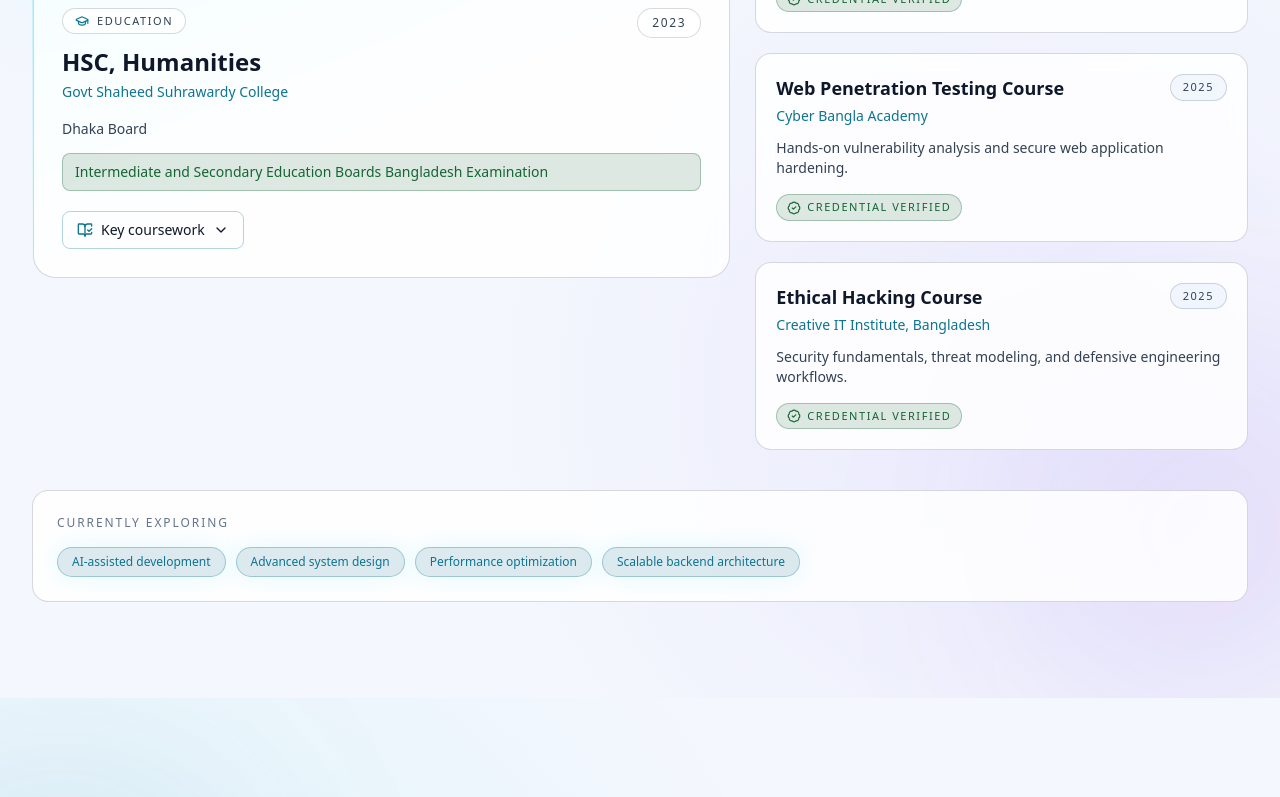
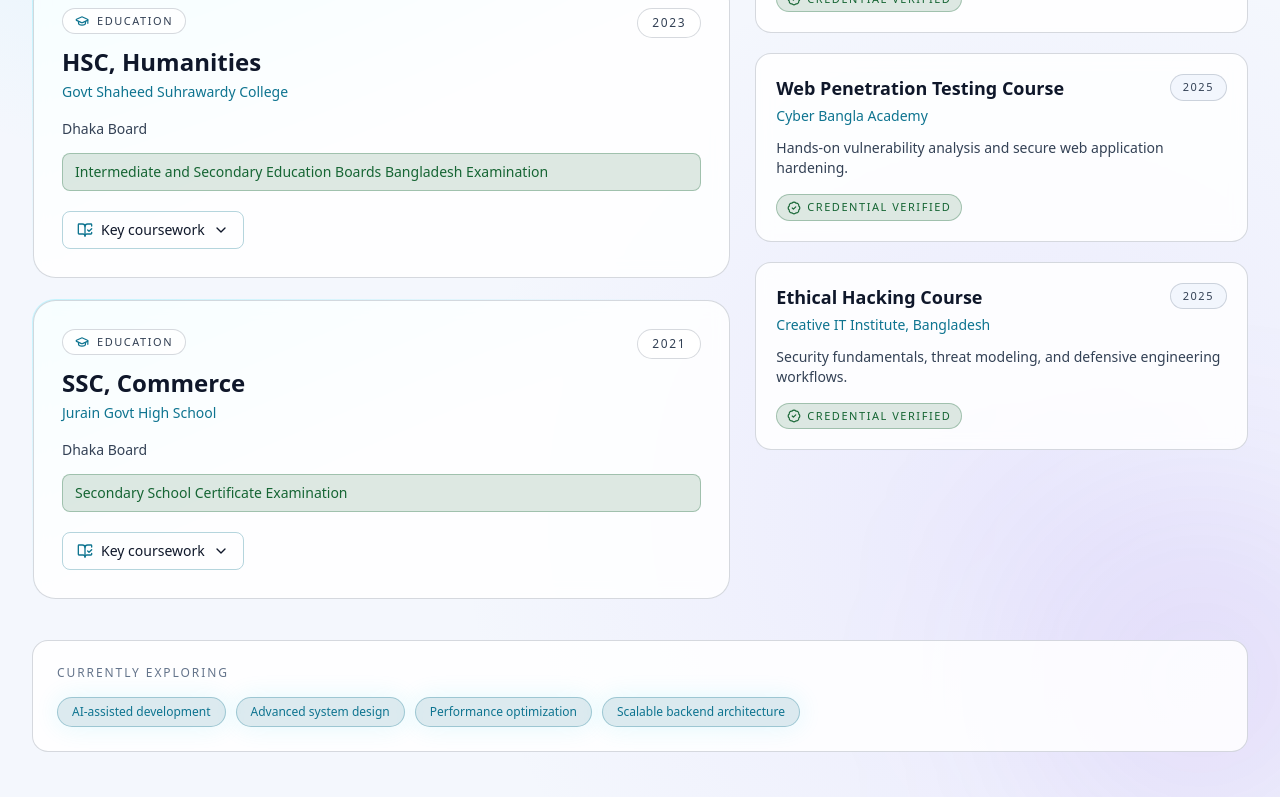
Before and after one commit to mjh-shikder/Next-Portfolio-mjh, a Next.js app: page / in a window 1280 px wide. Shown: the part 4167-4964 px from the top of the page. Built offline with nearby package versions, Linux system fonts and the light colour scheme.

Commit message:
New info added

```diff
--- a/src/app/projects/[id]/page.jsx
+++ b/src/app/projects/[id]/page.jsx
@@ -98,9 +98,10 @@ export default async function ProjectDetails({ params }) {
                                     <li>User can register and login</li>
                                     <li>User can search for blood donors</li>
                                     <li>Filter search donors by blood group and Location</li>
-                                    <li>User can request blood</li>
+                                    <li>User can request for blood</li>
                                     <li>User can donate blood </li>
                                     <li>User can Edit their profile</li>
+                                    <li>Stripe Payment Method</li>
 
                                 </ul>
                             </p>
--- a/src/components/EducationSection.jsx
+++ b/src/components/EducationSection.jsx
@@ -28,6 +28,14 @@ const educationItems = [
     honors: "Intermediate and Secondary Education Boards Bangladesh Examination",
     coursework: ["Social Work", "Economics", "Logic", "Civics"],
   },
+  {
+    degree: "SSC, Commerce",
+    institution: "Jurain Govt High School",
+    year: "2021",
+    specialization: "Dhaka Board",
+    honors: "Secondary School Certificate Examination",
+    coursework: ["Business Studies", "Accounting", "Finance", "Entrepreneurship"],
+  }
 
 ];
 
```
